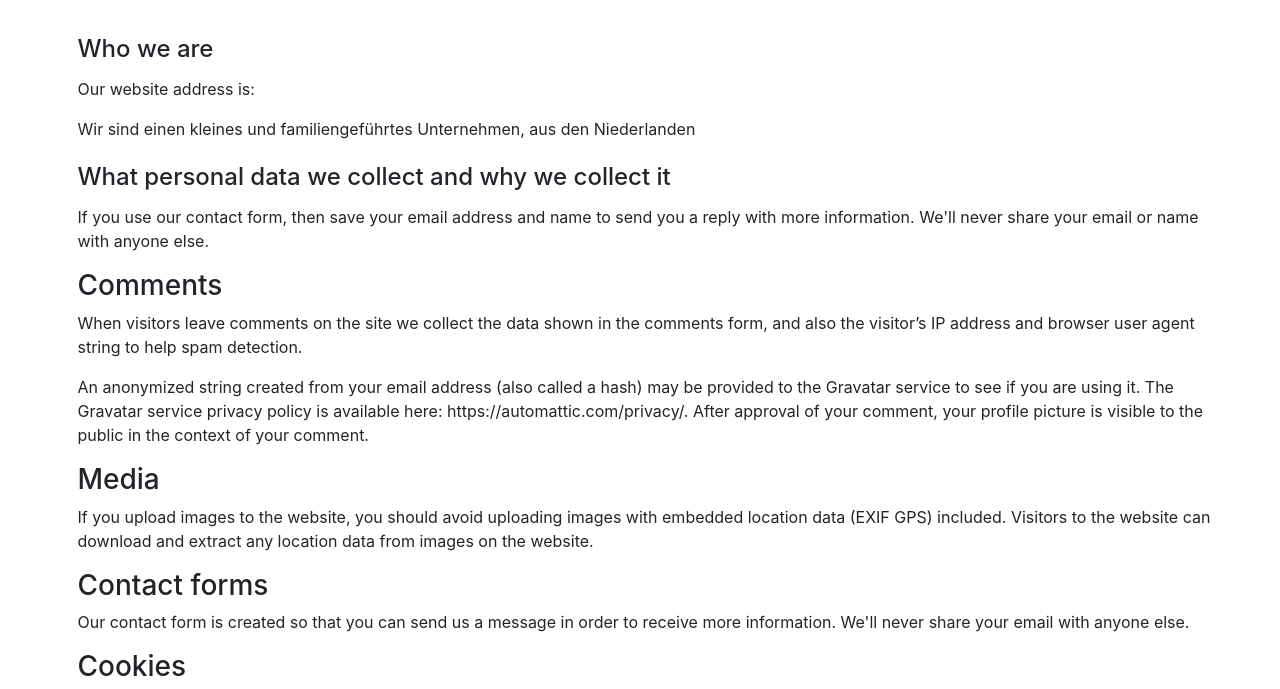
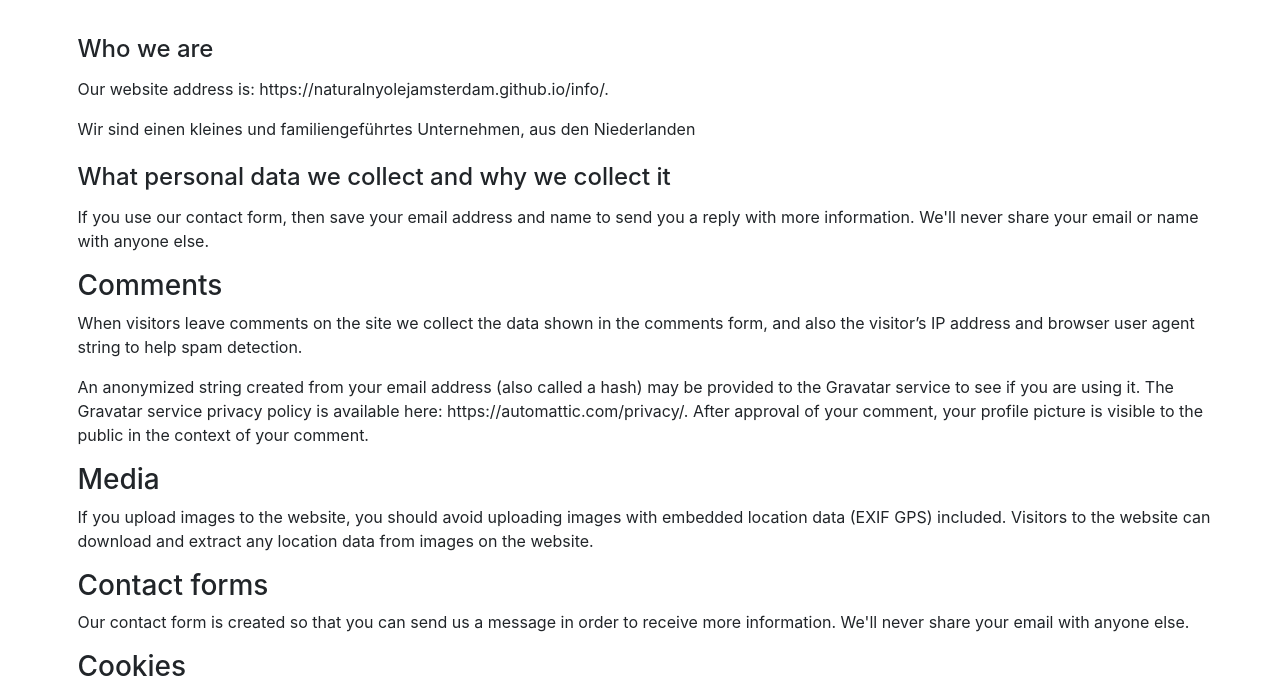
Before and after one commit to naturalnyolejamsterdam/info, a plain HTML site: page privacy.html in a window 1280 px wide. Shown: the part 97-786 px from the top of the page. Drawn offline with Linux system fonts and the light colour scheme.

Commit message:
Update privacy.html

```diff
--- a/privacy.html
+++ b/privacy.html
@@ -48,7 +48,7 @@
 
 
 
-<p>Our website address is:  </p>
+<p>Our website address is:  https://naturalnyolejamsterdam.github.io/info/.</p>
 
 <p>Wir sind einen kleines und familiengeführtes Unternehmen, aus den Niederlanden</p>
 
```
